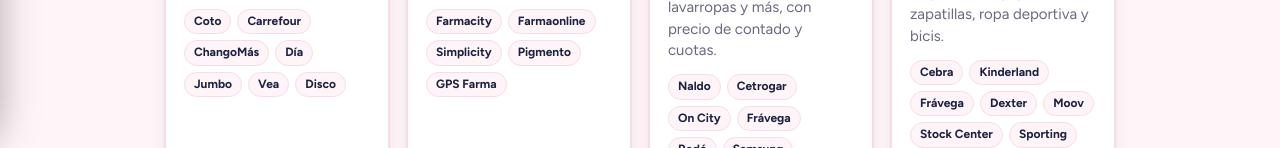
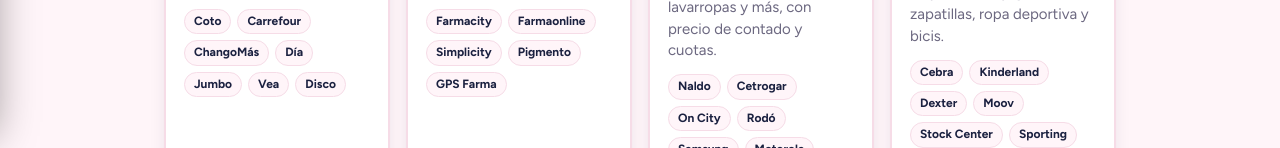
Before and after one commit to mariadesanchez/tus-carts, a plain HTML site: page index.html in a window 1280 px wide. Shown: the part 652-800 px from the top of the page. Drawn offline with nearby package versions, Linux system fonts and the light colour scheme.

Commit message:
Quitar Frávega de Tecno y Juguetes y Deporte (bloquea su buscador al servidor y su catálogo viejo tiene precios desactualizados)
Co-Authored-By: Claude Opus 5.5 <noreply@anthropic.com>
Claude-Session: https://claude.ai/code/session_01Czps5sxFw6qQ5vg5TZyJxE

```diff
--- a/index.html
+++ b/index.html
@@ -138,9 +138,9 @@
     { id: 'perfu', l1: 'Perfu', grad: 'g-menta', nombre: 'Perfu Cart', url: 'https://perfu-cart.vercel.app',
       txt: 'Perfumería, cuidado personal, suplementos y productos de venta libre.', chips: ['Farmacity', 'Farmaonline', 'Simplicity', 'Pigmento', 'GPS Farma'] },
     { id: 'tecno', l1: 'Tecno', grad: 'g-violeta', nombre: 'Tecno Cart', url: 'https://tecno-cart.vercel.app',
-      txt: 'Tecnología y electro en una sola app: celulares, notebooks, TV, heladeras, lavarropas y más, con precio de contado y cuotas.', chips: ['Naldo', 'Cetrogar', 'On City', 'Frávega', 'Rodó', 'Samsung', 'Motorola', 'iPoint', 'MacStation'] },
+      txt: 'Tecnología y electro en una sola app: celulares, notebooks, TV, heladeras, lavarropas y más, con precio de contado y cuotas.', chips: ['Naldo', 'Cetrogar', 'On City', 'Rodó', 'Samsung', 'Motorola', 'iPoint', 'MacStation'] },
     { id: 'jyd', l1: 'Juguetes', l2: 'Deporte', grad: 'g-naranja', nombre: 'Juguetes y Deporte Cart', url: 'https://juguetes-cart-y-deporte-cart.vercel.app', nueva: true,
-      txt: 'Regalos de Navidad al mejor precio: juguetes, zapatillas, ropa deportiva y bicis.', chips: ['Cebra', 'Kinderland', 'Frávega', 'Dexter', 'Moov', 'Stock Center', 'Sporting', 'Grid'] },
+      txt: 'Regalos de Navidad al mejor precio: juguetes, zapatillas, ropa deportiva y bicis.', chips: ['Cebra', 'Kinderland', 'Dexter', 'Moov', 'Stock Center', 'Sporting', 'Grid'] },
     { id: 'apple', l1: 'Mundo', l2: 'Apple', grad: 'g-plata', nombre: 'Mundo Apple', url: 'https://tecno-cart.vercel.app/apple', nueva: true,
       txt: 'iPhone, iPad, Mac, AirPods y Apple Watch: el mismo equipo en todas las tiendas, para comprarlo donde sale menos.', chips: ['iPhone', 'iPad', 'MacBook', 'AirPods', 'Apple Watch'] },
   ];
--- a/nav-carts.js
+++ b/nav-carts.js
@@ -9,7 +9,7 @@
     { id: 'perfu', nombre: 'Perfu Cart', sub: 'Perfumería y farmacia', url: 'https://perfu-cart.vercel.app', color: '#E2367F', ico: '💄' },
     { id: 'tecno', nombre: 'Tecno Cart', sub: 'Tecnología y electro', url: 'https://tecno-cart.vercel.app', color: '#7B5CFF', ico: '📺' },
     { id: 'apple', nombre: 'Mundo Apple', sub: 'iPhone, iPad, Mac, AirPods', url: 'https://tecno-cart.vercel.app/apple', color: '#F0603F', ico: '' },
-    { id: 'jyd-juguetes', nombre: 'Juguetes', sub: 'Cebra, Kinderland, Frávega', url: JYD + '/?seccion=juguetes', color: '#F28C00', ico: '🧸', sec: 'juguetes' },
+    { id: 'jyd-juguetes', nombre: 'Juguetes', sub: 'Cebra y Kinderland', url: JYD + '/?seccion=juguetes', color: '#F28C00', ico: '🧸', sec: 'juguetes' },
     { id: 'jyd-deporte', nombre: 'Deporte y bicis', sub: 'Dexter, Moov, Stock Center y más', url: JYD + '/?seccion=deporte', color: '#F28C00', ico: '👟', sec: 'deporte' },
   ];
   const ETIQUETA = { 'jyd-juguetes': 'Juguetes y Deporte · Juguetes', 'jyd-deporte': 'Juguetes y Deporte · Deporte' };
```
